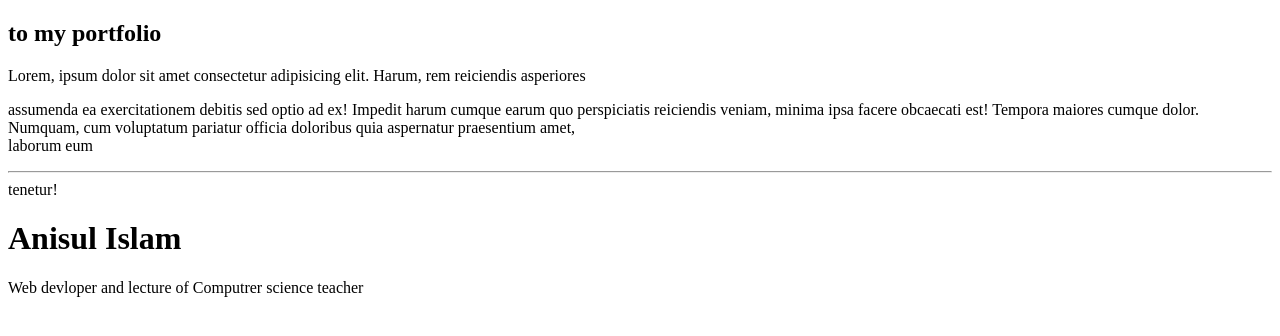
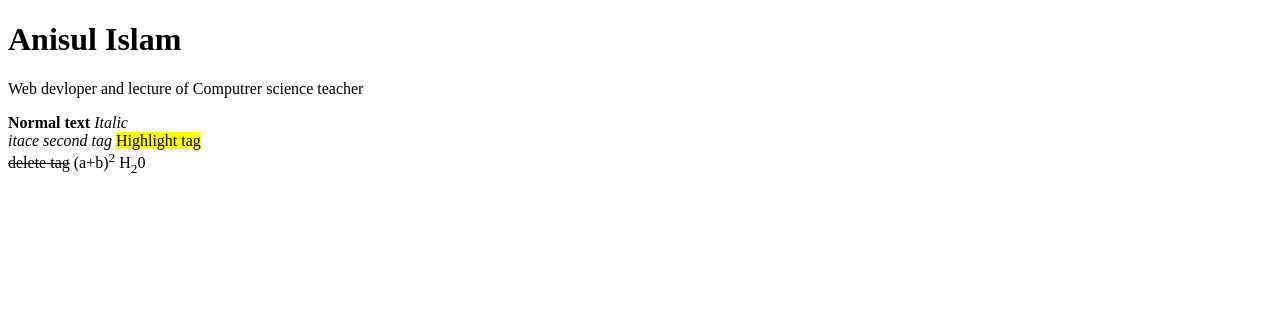
Before and after one commit to mh-shakil-man/Portfolio-html, a plain HTML site: page index.html in a window 1280 px wide. Drawn offline with Linux system fonts and the light colour scheme.

Commit message:
Some tag modified

```diff
--- a/index.html
+++ b/index.html
@@ -6,13 +6,20 @@
     <title>myfortfolio</title>
 </head>
 <body>
-    <h2> to my portfolio </h2>
-    Lorem, ipsum dolor sit amet consectetur adipisicing elit. Harum, rem reiciendis asperiores
-    <p>assumenda ea exercitationem debitis sed optio ad ex! Impedit harum cumque earum quo perspiciatis
-     reiciendis veniam, minima ipsa facere obcaecati est! Tempora maiores cumque dolor. Numquam,
-     cum voluptatum pariatur officia doloribus quia aspernatur praesentium amet, <br>laborum eum<hr> tenetur!
+   <header>
     <!---basic info--></p>
     <h1>Anisul Islam</h1>
     <p> Web devloper and lecture of Computrer science teacher</p>
+    </header>
+
+    <strong>Normal text</strong>
+    <i>Italic</i> <br>
+    <em>itace second tag</em>
+    <mark>Highlight tag</mark><br>
+    <del>delete tag</del>
+
+    (a+b)<sup>2</sup>
+    H<sub>2</sub>0
+
 </body>
 </html>
```
